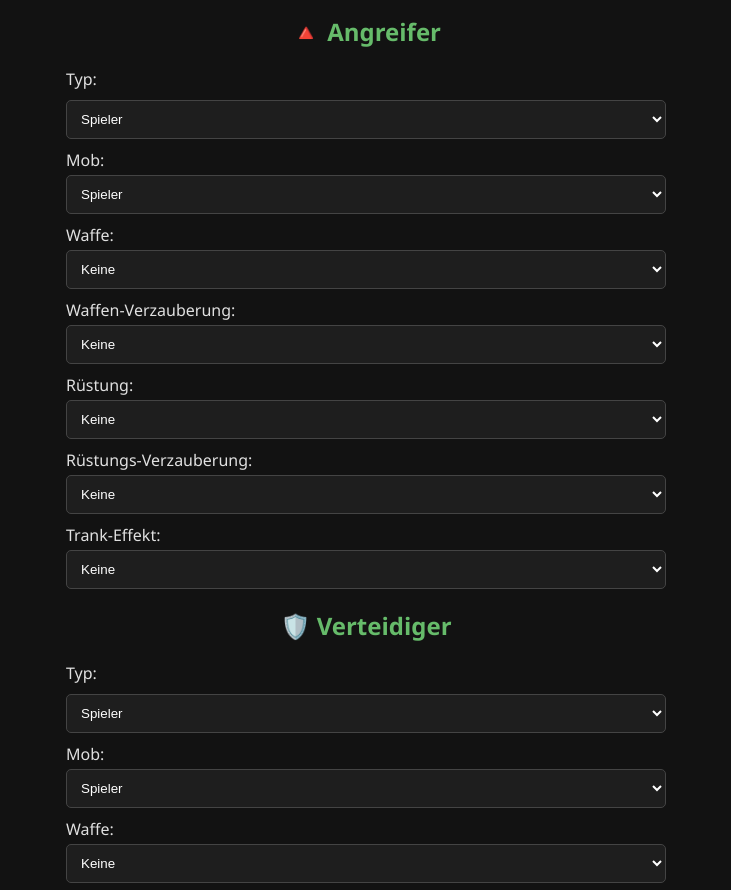
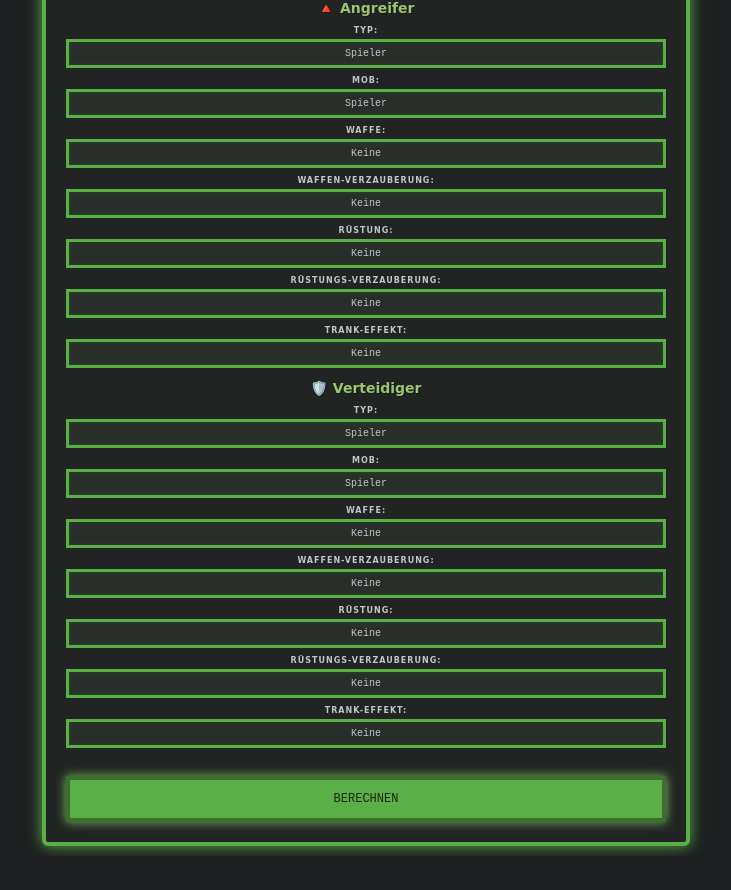
Before and after one commit to Prinzvonbinz/Schadensberechner, a plain HTML site: page index.html in a window 1280 px wide. Shown: the part 91-981 px from the top of the page, without its empty margins (274-1005 px from the left). After the commit the page ends 947 px from the top, so only its background shows below. Drawn offline with Linux system fonts and the light colour scheme.

Commit message:
Update style.css

```diff
--- a/style.css
+++ b/style.css
@@ -1,53 +1,101 @@
+/* Pixel style Minecraft inspired */
+
 body {
   margin: 0;
-  font-family: 'Segoe UI', sans-serif;
-  background-color: #121212;
-  color: #e0e0e0;
+  background: #1d1f21;
+  color: #c1c6c8;
+  font-family: 'Press Start 2P', cursive, monospace;
+  text-align: center;
+  padding: 10px;
+  user-select: none;
 }
+
+@import url('https://fonts.googleapis.com/css2?family=Press+Start+2P&display=swap');
 
 .container {
   max-width: 600px;
   margin: auto;
+  background: #222424;
+  border: 4px solid #5aaf47;
   padding: 20px;
+  border-radius: 6px;
+  box-shadow: 0 0 15px #5aaf47;
 }
 
-h1, h2 {
-  text-align: center;
-  color: #66bb6a;
+h1 {
+  color: #78b159;
+  font-size: 20px;
+  margin-bottom: 20px;
+  text-shadow: 2px 2px 0 #123412;
 }
 
-label, select {
+h2 {
+  color: #a0c373;
+  font-size: 14px;
+  margin-bottom: 10px;
+  text-shadow: 1px 1px 0 #0f1f0f;
+}
+
+label {
   display: block;
-  margin: 10px 0;
-  width: 100%;
+  margin: 8px auto;
+  font-size: 8px;
+  font-weight: 700;
+  text-transform: uppercase;
+  letter-spacing: 1px;
+  user-select: none;
 }
 
 select {
-  background-color: #1e1e1e;
-  color: white;
-  padding: 10px;
-  border: 1px solid #444;
-  border-radius: 5px;
+  margin-top: 4px;
+  width: 100%;
+  font-family: 'Press Start 2P', monospace;
+  font-size: 10px;
+  padding: 6px 5px;
+  border: 3px solid #5aaf47;
+  border-radius: 0;
+  background: #2a2e2a;
+  color: #c1c6c8;
+  box-shadow: inset 0 0 5px #1f4d1f;
+  cursor: pointer;
+  appearance: none;
+  outline: none;
+  text-align-last: center;
+  user-select: none;
 }
 
 button {
-  background-color: #66bb6a;
-  color: black;
-  padding: 15px;
-  font-size: 16px;
+  margin-top: 20px;
+  background: #5aaf47;
+  border: 4px solid #3c6e2f;
+  font-family: 'Press Start 2P', monospace;
+  font-size: 12px;
+  color: #1f260e;
+  padding: 12px;
   width: 100%;
-  border: none;
-  border-radius: 8px;
-  margin-top: 20px;
   cursor: pointer;
+  text-transform: uppercase;
+  user-select: none;
+  box-shadow: 0 0 10px #77c058;
+}
+
+button:hover {
+  background: #7ec957;
 }
 
 .resultBox {
-  background: #1d1d1d;
-  border-left: 4px solid #66bb6a;
+  margin-top: 25px;
+  background: #222624;
+  border: 4px solid #78b159;
   padding: 15px;
-  margin-top: 20px;
-  border-radius: 8px;
+  text-align: left;
+  font-size: 10px;
+  line-height: 1.3;
+  white-space: pre-wrap;
+  color: #a8d07a;
+  font-family: monospace;
+  border-radius: 4px;
+  box-shadow: 0 0 10px #78b159;
 }
 
 .hidden {
```
